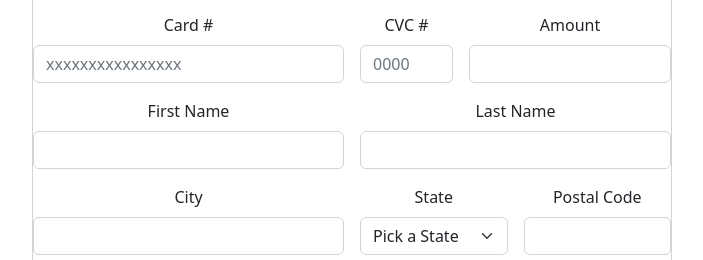
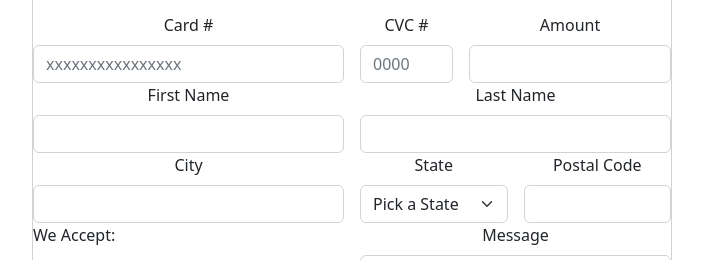
Before and after one commit to 4GeeksAcademy/Formulario-Sergio, a plain HTML site: page index.html in a window 1280 px wide. Shown: the part 135-395 px from the top of the page, without its empty margins (288-991 px from the left). Drawn offline with nearby package versions, Linux system fonts and the light colour scheme.

Commit message:
Corregido

```diff
--- a/index.html
+++ b/index.html
@@ -28,29 +28,13 @@
         <label for="inputAmount" class="form-label">Amount</label>
         <input type="number" class="form-control" id="inputAmount">
     </div>
+    </form>
+    <div class="row g-3">
       <div class="col-md-6">
         <label for="inputFirstName" class="form-label">First Name</label>
         <input type="text" class="form-control" id="inputFirstName">
-            </div>
-            <div class="col-md-6">
-                <label for="inputLastName" class="form-label">Last Name</label>
-                <input type="text" class="form-control" id="inputLastName">
-              </div>
-            <div class="col-md-6">
         <label for="inputCity" class="form-label">City</label>
         <input type="text" class="form-control" id="inputCity">
-            </div>
-            <div class="col-md-3">
-                <label for="inputState" class="form-label">State</label>
-                <select id="inputState" class="form-select">
-                  <option selected>Pick a State</option>
-                  <option>...</option>
-                </select>
-            </div>
-            <div class="col-md-3">
-              <label for="inputPostalCode" class="form-label">Postal Code</label>
-              <input type="number" class="form-control" id="inputPostalCode">
-            </div>
         <Div class="col-12 d-flex justify-content-start"><p>We Accept:</p></Div>
         <div class="form-check-inline col-md-5 d-flex justify-content-center">
           <Div>
@@ -64,12 +48,27 @@
             <label class="form-check-label" for="inlineRadio1"><i class="fa-brands fa-bitcoin"></i></label>
           </Div>
         </div>
+      </div>
       <div class="col-md-6">
+        <label for="inputLastName" class="form-label">Last Name</label>
+        <input type="text" class="form-control" id="inputLastName">
+        <div class="row g-3">
+          <div class="col">
+            <label for="inputState" class="form-label">State</label>
+                <select id="inputState" class="form-select">
+                  <option selected>Pick a State</option>
+                  <option>...</option>
+                </select>
+          </div>
+          <div class="col">
+            <label for="inputPostalCode" class="form-label">Postal Code</label>
+              <input type="number" class="form-control" id="inputPostalCode">
+          </div>
+        </div>
         <label for="inputMessage" class="form-label">Message</label>
                 <textarea class="form-control" id="inputMessage" style="height: 100px" ></textarea>
-                <label for="inputMessage">add any notes here</label>
+                <label for="">add any notes here</label>
       </div>
-        </form>
       <div class="card-footer text-muted d-flex justify-content-end">
         <button type="button" class="btn btn-secondary">Cancel</button>
         <button type="submit" class="btn btn-primary">Send</button>
```
Lines whose indentation alone changed are shown as unchanged.
